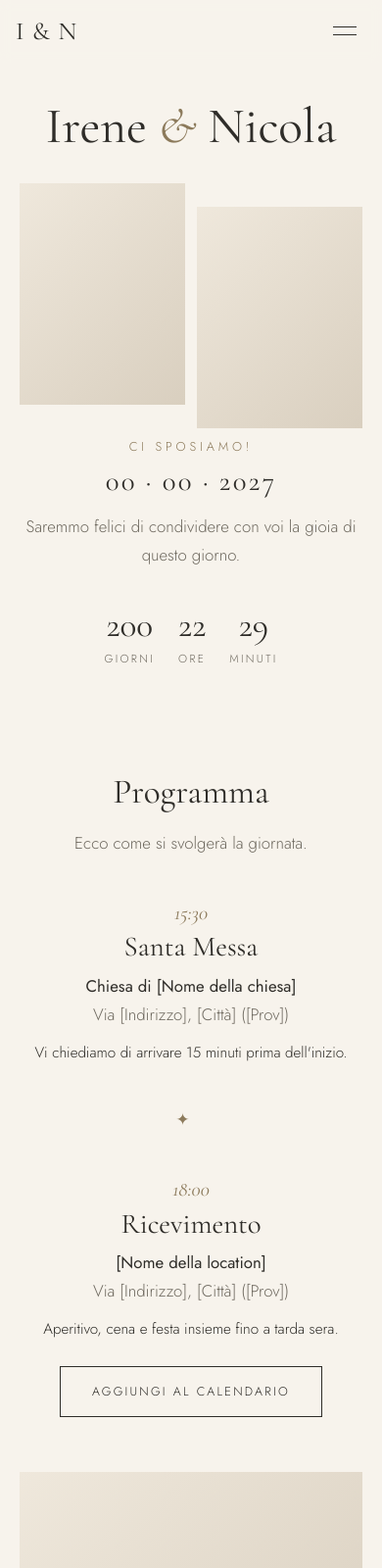
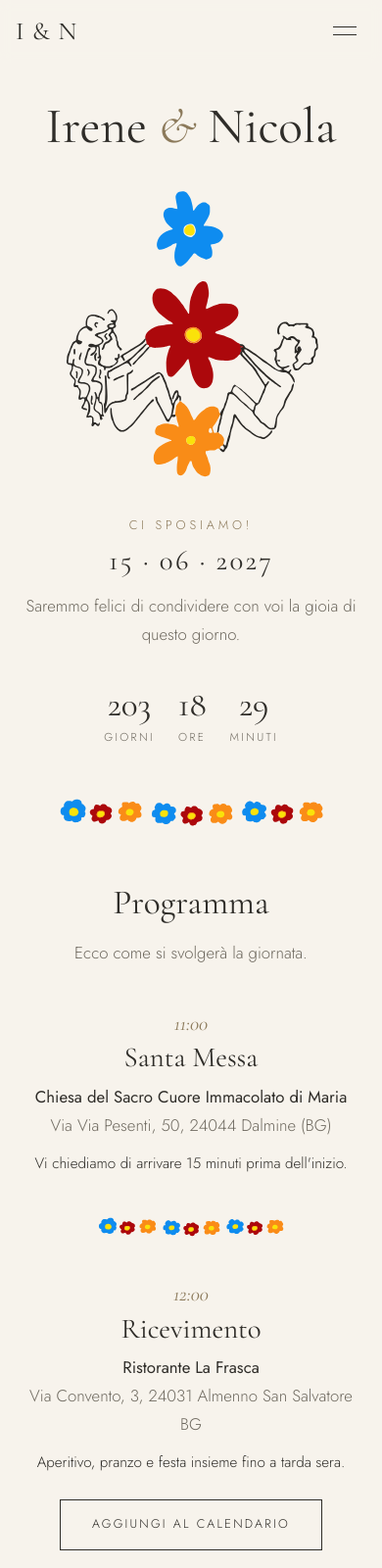
Before and after one commit to jacopoRodeschini/wedding, a plain HTML site: page index.html in a window 390 px wide. Shown: the top 1600 px of the page at 98% size. Drawn offline with nearby package versions, Linux system fonts and the light colour scheme.

Commit message:
added statics file

```diff
--- a/index.html
+++ b/index.html
@@ -39,22 +39,23 @@
     <!-- ===================== HERO ===================== -->
     <section class="hero">
       <h1 class="hero-names">Irene <span class="amp">&amp;</span> Nicola</h1>
-      <div class="hero-images">
-        <figure class="photo photo--tall"><img src="statics/images/coppia-1.jpg" alt="Irene e Nicola" loading="eager"></figure>
-        <figure class="photo photo--tall photo--offset"><img src="statics/images/coppia-2.jpg" alt="Irene e Nicola" loading="eager"></figure>
-      </div>
+      <figure class="hero-art">
+        <img src="statics/images/brand.svg" alt="Disegno di Irene e Nicola che tengono un fiore" width="992" height="1112">
+      </figure>
       <p class="eyebrow">Ci sposiamo!</p>
       <!-- TODO: data del matrimonio -->
-      <p class="hero-date">00 · 00 · 2027</p>
+      <p class="hero-date">15 · 06 · 2027</p>
       <p class="hero-text">Saremmo felici di condividere con voi la gioia di questo giorno.</p>
 
       <!-- Countdown: modifica data-date con data e ora della cerimonia (formato AAAA-MM-GGTHH:MM) -->
-      <div class="countdown" data-date="2027-06-12T15:30:00" aria-live="polite">
+      <div class="countdown" data-date="2027-06-15T11:30:00" aria-live="polite">
         <div><span data-unit="days">–</span><small>giorni</small></div>
         <div><span data-unit="hours">–</span><small>ore</small></div>
         <div><span data-unit="minutes">–</span><small>minuti</small></div>
       </div>
     </section>
+
+    <img class="divider" src="statics/images/fiori.svg" alt="" aria-hidden="true">
 
     <!-- ===================== PROGRAMMA ===================== -->
     <section id="programma" class="section">
@@ -63,23 +64,23 @@
 
       <div class="events">
         <article class="event">
-          <p class="event-time">15:30</p>
+          <p class="event-time">11:00</p>
           <h3>Santa Messa</h3>
           <!-- TODO: nome e indirizzo della chiesa -->
-          <p class="event-place">Chiesa di [Nome della chiesa]</p>
-          <p class="event-address">Via [Indirizzo], [Città] ([Prov])</p>
-          <p class="event-note">Vi chiediamo di arrivare 15 minuti prima dell'inizio.</p>
+          <p class="event-place">Chiesa del Sacro Cuore Immacolato di Maria </p>
+          <p class="event-address">Via Via Pesenti, 50, 24044 Dalmine (BG)</p>
+          <p class="event-note"> Vi chiediamo di arrivare 15 minuti prima dell'inizio.</p>
         </article>
 
-        <div class="divider" aria-hidden="true">✦</div>
+        <img class="divider divider--small" src="statics/images/fiori.svg" alt="" aria-hidden="true">
 
         <article class="event">
-          <p class="event-time">18:00</p>
+          <p class="event-time">12:00</p>
           <h3>Ricevimento</h3>
           <!-- TODO: nome e indirizzo della location -->
-          <p class="event-place">[Nome della location]</p>
-          <p class="event-address">Via [Indirizzo], [Città] ([Prov])</p>
-          <p class="event-note">Aperitivo, cena e festa insieme fino a tarda sera.</p>
+          <p class="event-place"> Ristorante La Frasca</p>
+          <p class="event-address">Via Convento, 3, 24031 Almenno San Salvatore BG</p>
+          <p class="event-note">Aperitivo, pranzo e festa insieme fino a tarda sera.</p>
         </article>
       </div>
 
@@ -93,7 +94,9 @@
     </section>
 
     <!-- ===================== FOTO INTERMEDIA ===================== -->
-    <figure class="photo photo--wide"><img src="statics/images/hero.jpg" alt="Irene e Nicola" loading="lazy"></figure>
+    <figure class="photo photo--wide">
+      <img src="statics/images/hero.jpg" alt="Irene e Nicola" loading="lazy">
+    </figure>
 
     <!-- ===================== COME ARRIVARE ===================== -->
     <section id="come-arrivare" class="section">
@@ -102,14 +105,14 @@
       <div class="places">
         <article class="place">
           <h3>La chiesa</h3>
-          <p>Chiesa di [Nome della chiesa]<br>Via [Indirizzo], [Città]</p>
+          <p>Chiesa del Sacro Cuore Immacolato di Maria<br>Via Via Pesenti, 50, 24044 Dalmine (BG)</p>
           <!-- TODO: sostituisci "Chiesa+...+Città" con l'indirizzo reale (spazi = +) -->
           <div class="map">
             <iframe title="Mappa della chiesa" loading="lazy" referrerpolicy="no-referrer-when-downgrade"
-              src="https://www.google.com/maps?q=Duomo+di+Milano&output=embed"></iframe>
+              src="https://www.google.com/maps?q=Chiesa+del+Sacro+Cuore+Immacolato+di+Maria+Via+Via+Pesenti+50+24044+Dalmine+BG&output=embed"></iframe>
           </div>
           <a class="btn" target="_blank" rel="noopener"
-             href="https://www.google.com/maps/dir/?api=1&destination=Duomo+di+Milano">Indicazioni stradali</a>
+             href="https://www.google.com/maps/dir/?api=1&destination=Chiesa+del+Sacro+Cuore+Immacolato+di+Maria+Via+Via+Pesenti+50+24044+Dalmine+BG">Indicazioni stradali</a>
           <div class="info-box">
             <h4>Parcheggio</h4>
             <!-- TODO -->
@@ -119,14 +122,14 @@
 
         <article class="place">
           <h3>Il ricevimento</h3>
-          <p>[Nome della location]<br>Via [Indirizzo], [Città]</p>
+          <p>Ristorante La Frasca<br>Via Convento, 3, 24031 Almenno San Salvatore BG</p>
           <!-- TODO: sostituisci con l'indirizzo reale della location -->
           <div class="map">
             <iframe title="Mappa della location" loading="lazy" referrerpolicy="no-referrer-when-downgrade"
-              src="https://www.google.com/maps?q=Castello+Sforzesco+Milano&output=embed"></iframe>
+              src="https://www.google.com/maps?q=Ristorante+La+Frasca+Via+Convento+3+24031+Almenno+San+Salvatore+BG&output=embed"></iframe>
           </div>
           <a class="btn" target="_blank" rel="noopener"
-             href="https://www.google.com/maps/dir/?api=1&destination=Castello+Sforzesco+Milano">Indicazioni stradali</a>
+             href="https://www.google.com/maps/dir/?api=1&destination=Ristorante+La+Frasca+Via+Convento+3+24031+Almenno+San+Salvatore+BG">Indicazioni stradali</a>
           <div class="info-box">
             <h4>Parcheggio</h4>
             <!-- TODO -->
@@ -135,7 +138,7 @@
         </article>
       </div>
 
-      <p class="note center">Dalla chiesa alla location ci sono circa [20] minuti in auto.</p>
+      <p class="note center">Dalla chiesa alla location ci sono circa 35 minuti in auto.</p>
     </section>
 
     <!-- ===================== INFO UTILI ===================== -->
@@ -144,26 +147,27 @@
       <dl class="faq">
         <div>
           <dt>Conferma della presenza</dt>
-          <dd>Vi chiediamo gentilmente di confermare la vostra presenza entro il <strong>[00 mese 2027]</strong>, contattandoci direttamente.</dd>
+          <dd>Vi chiediamo gentilmente di confermare la vostra presenza entro il
+            <strong>01 maggio 2027</strong></dd>
         </div>
         <div>
           <dt>Dress code</dt>
-          <dd>[Elegante. Le signore sono pregate di evitare il bianco.]</dd>
+          <dd>Elegante. Le signore sono pregate di evitare il bianco.</dd>
         </div>
         <div>
           <dt>Bambini</dt>
-          <dd>[I bambini sono i benvenuti: segnalatecelo così prepareremo un menù dedicato.]</dd>
+          <dd>I bambini sono i benvenuti: segnalatecelo così prepareremo un menù dedicato.</dd>
         </div>
-        <div>
+        <!-- <div>
           <dt>Dove dormire</dt>
           <dd>[Hotel / B&amp;B convenzionati vicino alla location: nome, telefono.]</dd>
-        </div>
+        </div> -->
       </dl>
     </section>
 
-    <!-- ===================== ALLERGIE ===================== -->
-    <section id="allergie" class="section">
-      <h2>Allergie e intolleranze</h2>
+    <!-- ===================== Presenza ===================== -->
+    <section id="presenza" class="section">
+      <h2>Conferma la presenza<strong>01 maggio 2027</strong></h2>
       <p class="lead">Avete allergie, intolleranze o esigenze alimentari particolari?
         Compilate il modulo, ci penseremo noi.</p>
       <div class="center">
@@ -171,6 +175,17 @@
         <a class="btn" href="https://forms.gle/XXXXXXXXXXXX" target="_blank" rel="noopener">Compila il modulo</a>
       </div>
     </section>
+
+
+    <!-- ===================== ALLERGIE ===================== -->
+    <!-- <section id="allergie" class="section">
+      <h2>Allergie e intolleranze</h2>
+      <p class="lead">Avete allergie, intolleranze o esigenze alimentari particolari?
+        Compilate il modulo, ci penseremo noi.</p>
+      <div class="center">
+        <a class="btn" href="https://forms.gle/XXXXXXXXXXXX" target="_blank" rel="noopener">Compila il modulo</a>
+      </div>
+    </section> -->
 
     <!-- ===================== REGALO / IBAN ===================== -->
     <section id="regalo" class="section section--alt">
@@ -210,6 +225,8 @@
     </section>
 
     <!-- ===================== CHIUSURA ===================== -->
+    <img class="divider" src="statics/images/fiori.svg" alt="" aria-hidden="true">
+
     <section class="closing">
       <p class="closing-title">Non vediamo l'ora di festeggiare con voi.</p>
       <p class="hero-names hero-names--small">Irene <span class="amp">&amp;</span> Nicola</p>
--- a/statics/css/style.css
+++ b/statics/css/style.css
@@ -129,13 +129,11 @@ h4 {
 }
 .amp { font-style: italic; color: var(--accent); }
 
-.hero-images {
-  display: grid;
-  grid-template-columns: 1fr 1fr;
-  gap: clamp(.75rem, 3vw, 2rem);
-  max-width: 760px;
-  margin: clamp(2rem, 6vw, 3.5rem) auto;
+.hero-art {
+  width: min(78%, 420px);
+  margin: clamp(2rem, 6vw, 3.5rem) auto clamp(2rem, 5vw, 3rem);
 }
+.hero-art img { width: 100%; height: auto; }
 
 .eyebrow {
   font-size: .8rem;
@@ -154,8 +152,6 @@ h4 {
   background: var(--bg-alt) linear-gradient(135deg, var(--bg-alt), var(--line));
 }
 .photo img { width: 100%; height: 100%; object-fit: cover; }
-.photo--tall { aspect-ratio: 3 / 4; }
-.photo--offset { transform: translateY(2.5rem); }
 .photo--wide {
   aspect-ratio: 16 / 7;
   max-width: var(--max);
@@ -212,12 +208,14 @@ h4 {
 .event-place { font-weight: 400; }
 .event-address { color: var(--muted); }
 .event-note { margin-top: .8rem !important; font-size: .95rem; }
+/* Separatore: la fila di fiori disegnata da Irene e Nicola */
 .divider {
-  color: var(--accent);
-  text-align: center;
-  margin: 2.5rem 0;
-  letter-spacing: 1em;
+  display: block;
+  width: min(70%, 360px);
+  height: auto;
+  margin: 0 auto;
 }
+.divider--small { width: min(55%, 220px); margin: 2.5rem auto; }
 
 /* ---------- Bottoni ---------- */
 .btn {
@@ -321,7 +319,6 @@ h4 {
 .closing {
   text-align: center;
   padding: clamp(3.5rem, 10vw, 6rem) 1.25rem;
-  border-top: 1px solid var(--line);
 }
 .closing-title {
   font-size: clamp(1.6rem, 4vw, 2.2rem);
@@ -367,6 +364,5 @@ h4 {
     transition: transform .35s ease, visibility .35s;
   }
   .nav.open { transform: none; visibility: visible; }
-  .photo--offset { transform: translateY(1.5rem); }
   .photo--wide { aspect-ratio: 4 / 3; }
 }
```
Also changed, not shown: statics/images/brand.svg (added), statics/images/fiori.svg (added).
